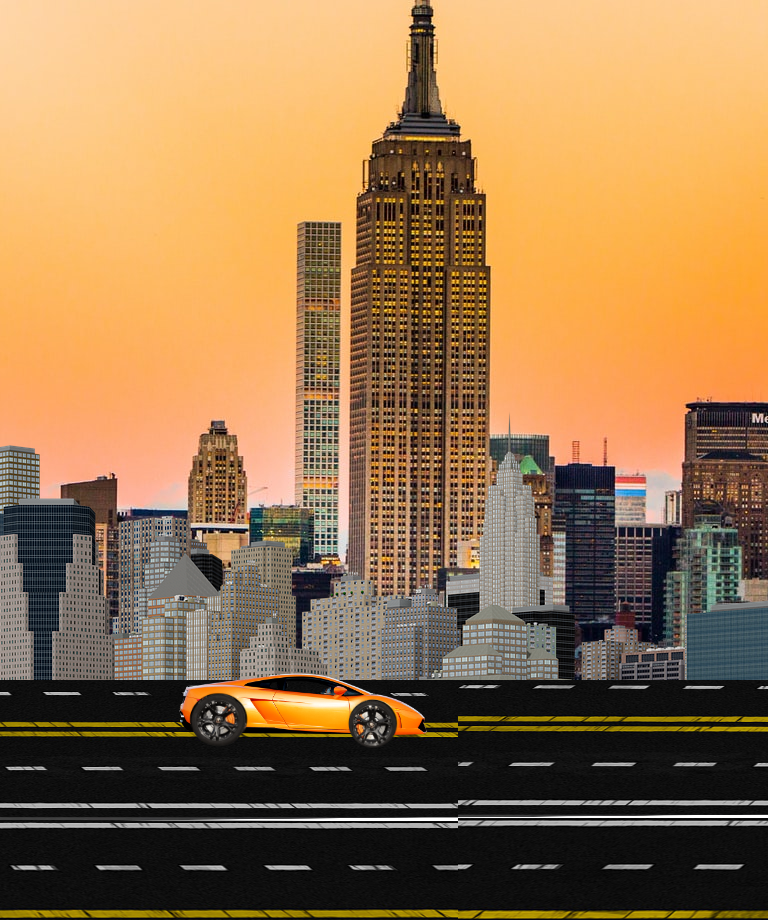
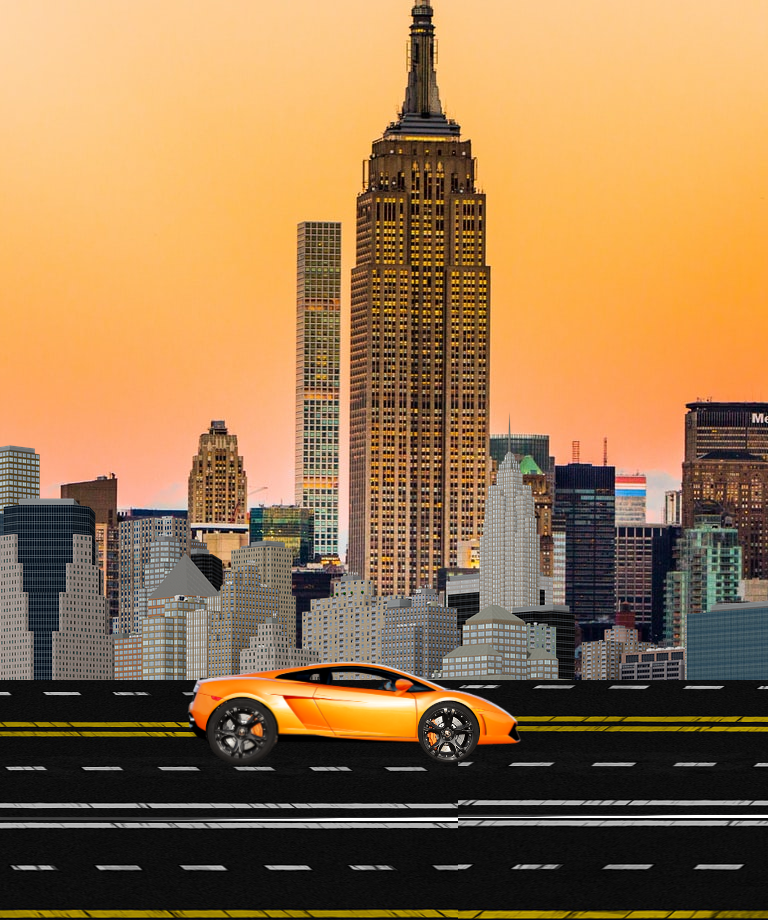
Before and after one commit to AlexanderAlexL/University-Projects-Web-Dev, a plain HTML site: page Week 2/Project 5 - Car Animation/car-animation.html in a window 768 px wide. Shown: the top 920 px of the page. Drawn offline with Linux system fonts and the light colour scheme.

Commit message:
Media-queries update for car-animation.css

```diff
--- a/Week 2/Project 5 - Car Animation/car-animation.css
+++ b/Week 2/Project 5 - Car Animation/car-animation.css
@@ -42,7 +42,7 @@ body{
     width: 100%;
     background-repeat: no-repeat;
     position: relative;
-    top: 68vh;
+    top: 69vh;
     left: 20%;
     animation: shake .4s linear infinite;
 }
@@ -51,7 +51,7 @@ body{
 width: 150px;
 position: absolute;
 left: 88px;
-top: 8.5vh;
+top: 84px;
 animation: wheelRotation 1s linear infinite;
 }
 
@@ -59,7 +59,7 @@ animation: wheelRotation 1s linear infinite;
     width: 150px;
     position: absolute;
     left: 470px;
-    top: 8.5vh;
+    top: 83.5px;
     animation: wheelRotation 1s linear infinite;
 }
 
@@ -88,19 +88,19 @@ animation: wheelRotation 1s linear infinite;
 /* extra small devices */
 @media only screen and (max-width: 600px) {
     .car{
-        background-size: 50vw;
-        top: 82vh;
+        background-size: 272px;
+        top: 85vh;
     }
     .wheel1 img{
-        width: 11vw;
-        left: 5vw;
-        top: 2.5vh;
+        width: 58px;
+        left: 29.5px;
+        top: 30px;
     }
 
     .wheel2 img{
-        width: 12vw;
-        left: 30vw;
-        top: 2.5vh;
+        width: 58px;
+        left: 166px;
+        top: 30px;
     }
 
     .skyline{
@@ -116,20 +116,19 @@ animation: wheelRotation 1s linear infinite;
 /* screen width from 600px to 768px*/
 @media only screen and (min-width: 600px) and (max-width: 768px){
     .car{
-        background-size: 40vw;
-        top: 82vh;
+        background-size: 320px;
+        top: 84vh;
     }
-
     .wheel1 img{
-        width: 9vw;
-        left: 4vw;
-        top: 2.5vh;
+        width: 66px;
+        left: 35.5px;
+        top: 34px;
     }
 
     .wheel2 img{
-        width: 9vw;
-        left: 24vw;
-        top: 2.5vh;
+        width: 68px;
+        left: 197px;
+        top: 35px;
     }
 
     .skyline{
@@ -145,20 +144,19 @@ animation: wheelRotation 1s linear infinite;
 /* screen width from 768px to 992px*/
 @media only screen and (min-width: 768px) and (max-width:992px){
     .car{
-        background-size: 40vw;
-        top: 82vh;
+        background-size: 412px;
+        top: 80vh;
     }
-
     .wheel1 img{
-        width: 9vw;
-        left: 4vw;
-        top: 3vh;
+        width: 88px;
+        left: 44.5px;
+        top: 42px;
     }
 
     .wheel2 img{
-        width: 9vw;
-        left: 24vw;
-        top: 3.5vh;
+        width: 89px;
+        left: 250px;
+        top: 42px;
     }
 
     .skyline{
```
